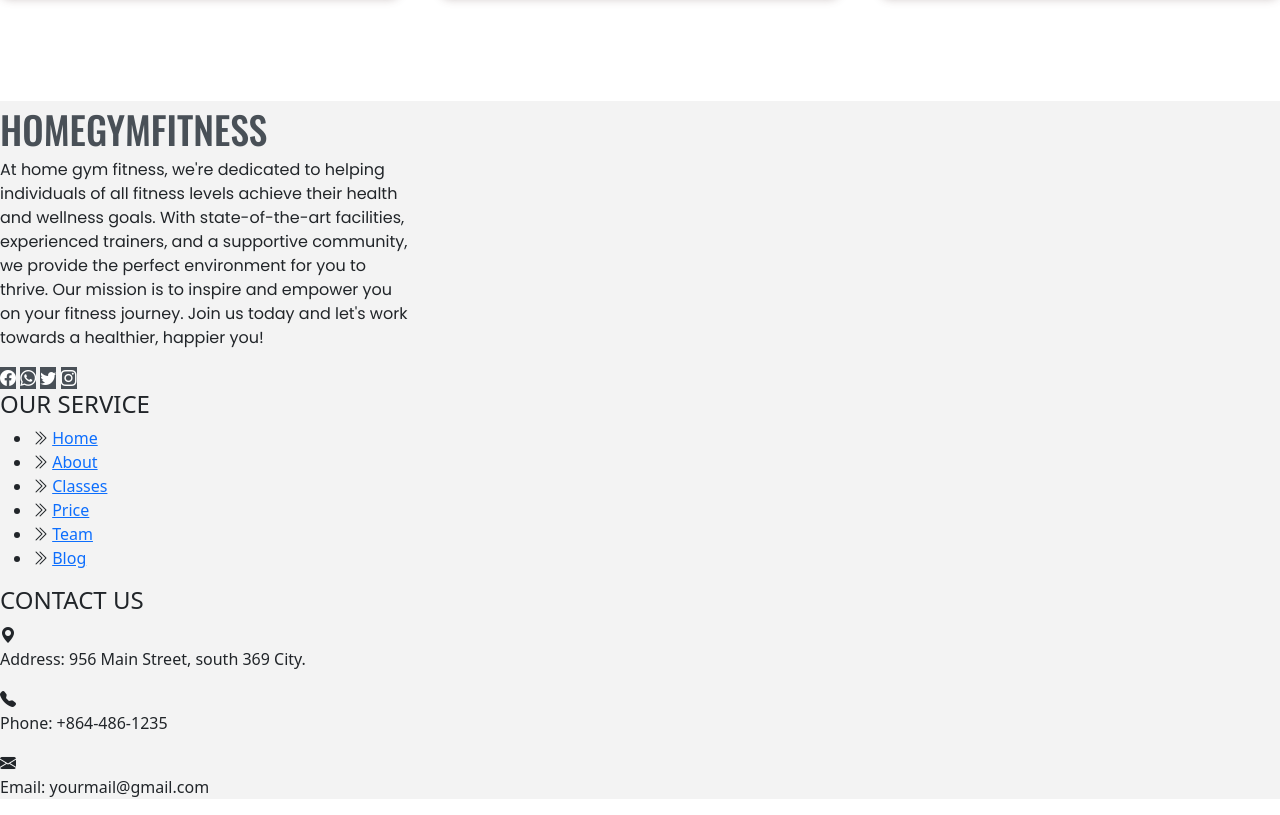
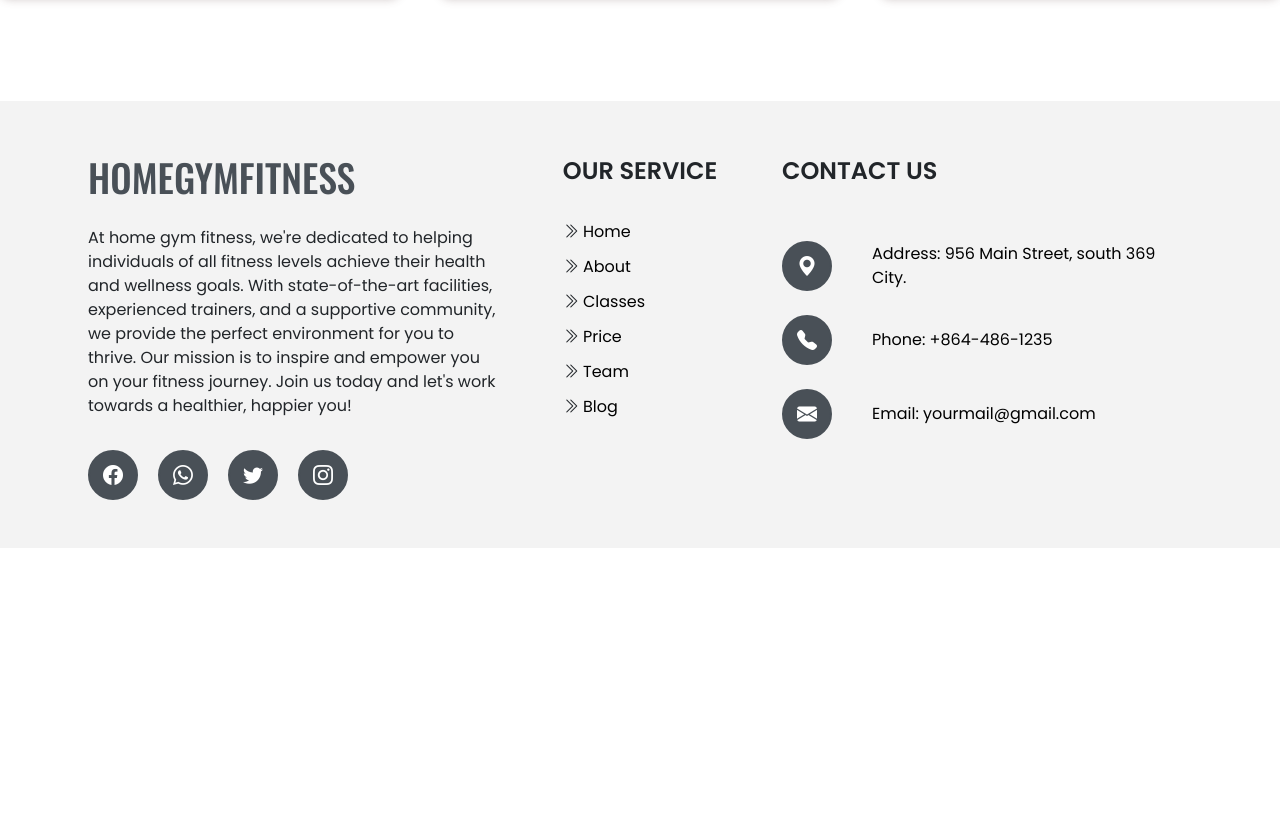
Before and after one commit to DouglasAraujo0/home-gym-fitness, a plain HTML site: page index.html in a window 1280 px wide. Shown: the part 8996-9811 px from the top of the page. After the commit the page ends 9544 px from the top, so only its background shows below. Drawn offline with nearby package versions, Linux system fonts and the light colour scheme.

Commit message:
footer finalizado

```diff
--- a/index.html
+++ b/index.html
@@ -642,51 +642,57 @@
                 <a href="#" class="titulo__info__footer">HOMEGYMFITNESS</a>
                 <p class="texto__info__footer">At home gym fitness, we're dedicated to helping individuals of all fitness levels achieve their health and wellness goals. With state-of-the-art facilities, experienced trainers, and a supportive community, we provide the perfect environment for you to thrive. Our mission is to inspire and empower you on your fitness journey. Join us today and let's work towards a healthier, happier you!</p>
                 <div class="redes__sociais__footer">
-                    <i class="bi bi-footer bi-facebook"></i>
-                    <i class="bi bi-footer bi-whatsapp"></i>
-                    <i class="bi bi-footer bi-twitter"></i>
-                    <i class="bi bi-footer bi-instagram"></i>
+                    <i class="bi-footer bi-facebook"></i>
+                    <i class="bi-footer bi-whatsapp"></i>
+                    <i class="bi-footer bi-twitter"></i>
+                    <i class="bi-footer bi-instagram"></i>
                 </div>
             </div>
             <div class="our__service">
-                <h4>OUR SERVICE</h4>
-                <ul>
+                <h4 class="titulo__our__service">OUR SERVICE</h4>
+                <ul class="lista__our__service ">
                     <li>
-                        <i class="bi bi-chevron-double-right"></i>
-                        <a href="#">Home</a>
+                        <i class="bi-chevron-double-right"></i>
+                        <a href="#" class="item__lista__our__service">Home</a>
                     </li>
                     <li>
-                        <i class="bi bi-chevron-double-right"></i>
-                        <a href="#">About</a>
+                        <i class="bi-chevron-double-right"></i>
+                        <a href="#" class="item__lista__our__service">About</a>
                     </li>
                     <li>
-                        <i class="bi bi-chevron-double-right"></i>
-                        <a href="#">Classes</a>
+                        <i class="bi-chevron-double-right"></i>
+                        <a href="#" class="item__lista__our__service">Classes</a>
                     </li>
                     <li>
-                        <i class="bi bi-chevron-double-right"></i>
-                        <a href="#">Price</a>
+                        <i class="bi-chevron-double-right"></i>
+                        <a href="#" class="item__lista__our__service">Price</a>
                     </li>
                     <li>
-                        <i class="bi bi-chevron-double-right"></i>
-                        <a href="#">Team</a>
+                        <i class="bi-chevron-double-right"></i>
+                        <a href="#" class="item__lista__our__service">Team</a>
                     </li>
                     <li>
-                        <i class="bi bi-chevron-double-right"></i>
-                        <a href="#">Blog</a>
+                        <i class="bi-chevron-double-right"></i>
+                        <a href="#" class="item__lista__our__service">Blog</a>
                     </li>
                 </ul>
             </div>
             <div class="contact__us">
-                <h4>CONTACT US</h4>
+                <h4 class="titulo__contact__us">CONTACT US</h4>
 
                 <div class="items__contact__us">
-                    <i class="bi bi-geo-alt-fill"></i>
-                    <p>Address: 956 Main Street, south 369 City.</p>
-                    <i class="bi bi-telephone-fill"></i>
-                    <p>Phone: +864-486-1235</p>
-                    <i class="bi bi-envelope-fill"></i>
-                    <p>Email: yourmail@gmail.com</p>
+                    <div class="contact__item">
+                        <i class="bi-footer bi-geo-alt-fill"></i>
+                        <p class="texto__endereco">Address: 956 Main Street, south 369 City.</p>
+                    </div>
+                    <div class="contact__item">
+                        <i class="bi-footer bi-telephone-fill"></i>
+                        <p>Phone: +864-486-1235</p>
+                    </div>
+                    <div class="contact__item">
+                        <i class="bi-footer bi-envelope-fill"></i>
+                        <p>Email: yourmail@gmail.com</p>
+                    </div>
                 </div>
             </div>
         </div>
--- a/style.css
+++ b/style.css
@@ -984,13 +984,19 @@ button.day.selected {
     margin: 1.5vh 0vh 0vh 1.5vh;
 }
 
+
+
 .background__footer {
     margin-top: 13vh;
+    display: flex;
+    flex-direction: row;
+    justify-content: space-between;
+    padding: 0vh 11vh 6vh 11vh;
     background-color: rgba(242, 242, 242, 0.92);
 }
 
 .info__footer {
-
+    margin-top: 6vh;
 }
 
 .titulo__info__footer {
@@ -1004,9 +1010,104 @@ button.day.selected {
 .texto__info__footer {
     font-family: "Poppins", sans-serif;
     max-width: 410px;
+    margin-top: 2.5vh;
+}
+
+.redes__sociais__footer {
+    display: flex;
+    gap: 20px;
+    margin-top: 4vh;
+
 }
 
 .bi-footer {
     background-color: #495057;
     color: #FFFFFF;
+    font-size: 20px;
+    width: 50px;
+    height: 50px;
+    display: flex;
+    align-items: center;
+    justify-content: center;
+    border-radius: 50%;
+    border: 2px solid #495057;
+    transition: all 0.2s ease-in-out;
 }
+
+.bi-footer:hover {
+    background-color: #FFFFFF;
+    color: #495057;
+}
+
+.our__service, .contact__us {
+    margin-top: 7vh;
+}
+
+.titulo__our__service {
+    padding: 0px 0px 24px;
+    font-family: "Poppins", sans-serif;
+    font-weight: 600;
+    margin-bottom: 0;
+}
+
+.lista__our__service {
+    list-style-type: none;
+    padding-left: 0;
+    margin-top: 0;
+}
+.lista__our__service li{
+    margin-top: 10px;
+    transition: transform 0.4s ease-in-out;
+}
+
+.item__lista__our__service {
+    font-family: "Poppins", sans-serif;
+    color: #000;
+    text-decoration: none;
+}
+
+.item__lista__our__service:hover {
+    text-decoration: underline;
+    color: #495057;
+}
+
+.lista__our__service li:hover {
+    transform: translateX(10px);
+}
+
+.titulo__contact__us {
+    padding: 0px 0px 48px;
+    font-family: "Poppins", sans-serif;
+    font-weight: 600;
+}
+
+.items__contact__us {
+    display: flex;
+    flex-direction: column;
+    color: #000000;
+    font-family: "Poppins", sans-serif;
+    gap: 3vh;
+}
+
+.contact__item {
+    display: flex;
+    align-items: center;
+    gap: 5vh;
+    padding: 0;
+    transition: transform 0.3s ease-in-out;
+}
+
+.contact__item:hover {
+    transform: translateX(10px);
+
+}
+
+.contact__item p {
+    margin: 0; /* Remove margens padrão dos parágrafos */
+    max-width: 320px;
+    transition: all 0.3s;
+}
+
+.contact__item p:hover {
+    color: #495057;
+}
```
